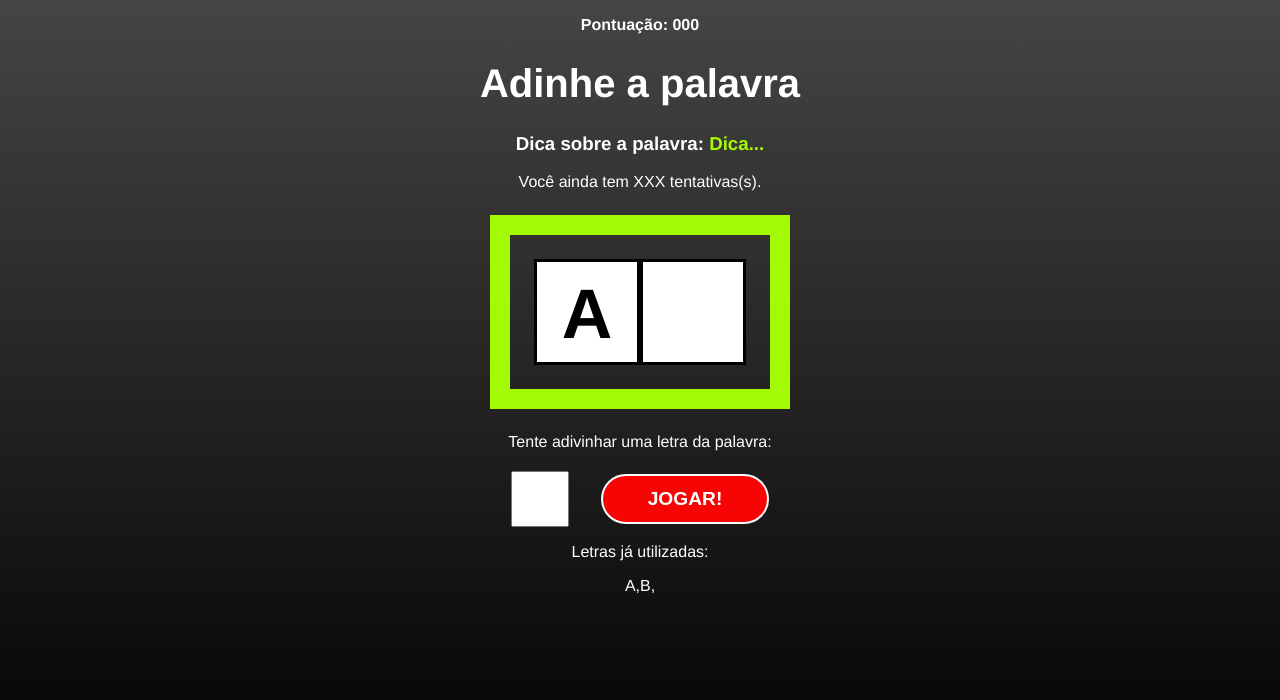
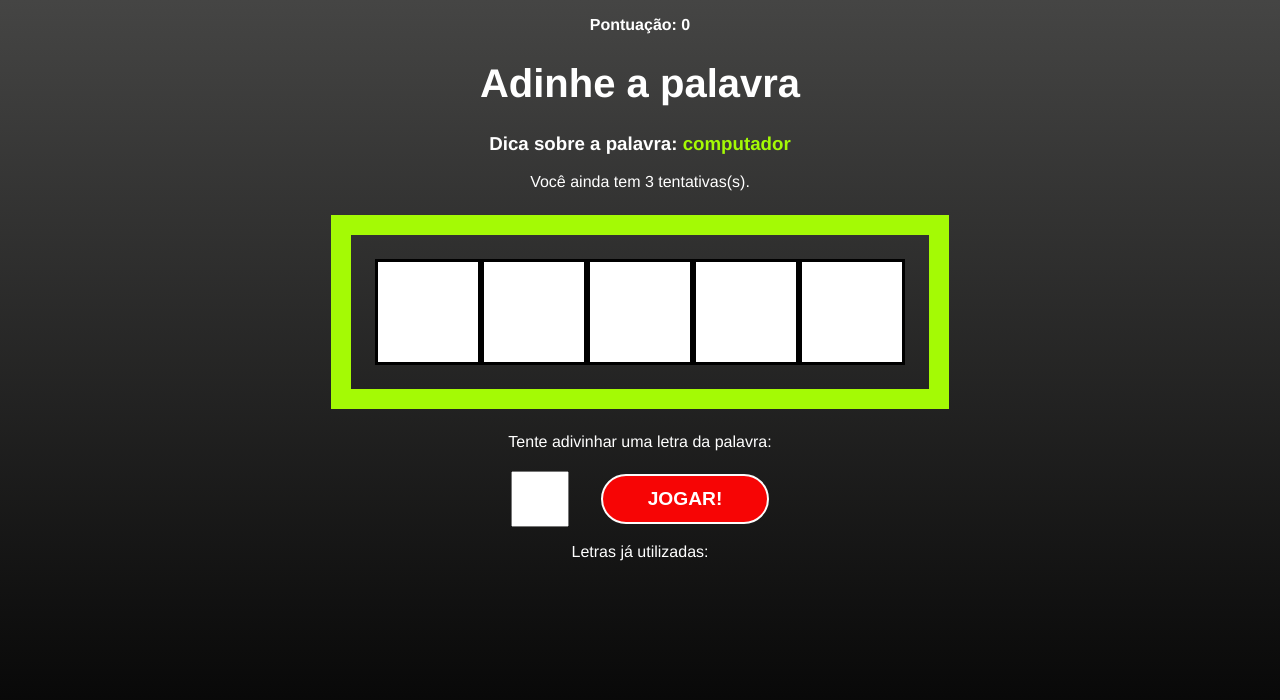
Before and after one commit to microsfire/React, a React (Vite) app in the folder 6_SECRET_WORD/secretWord/: page / in a window 1280 px wide. Both pictures are taken after a click on the button "COMEÇAR O JOGO". Shown: the top 700 px of the page. Built offline with nearby package versions, Linux system fonts and the light colour scheme.

Commit message:
implementing the functions

```diff
--- a/6_SECRET_WORD/secretWord/src/App.jsx
+++ b/6_SECRET_WORD/secretWord/src/App.jsx
@@ -27,7 +27,7 @@
   const [pickedCategory, setPickedCategory] = useState("")
   const [letters, setLetters] = useState([])
 
-  const [guessedLetter, setGuessedLeter] = useState([])
+  const [guessedLetter, setGuessedLetter] = useState([])
   const [wrongLetter, setWrongLetter] = useState([])
   const [guesses, setGuesses] = useState(3)
   const [score, setScore] = useState(0)
@@ -63,15 +63,15 @@
   //fill states
   setPickedWord(word)
   setPickedCategory(category)
-  setLetters(letters)
+  setLetters(wordLetters)
 
 
   setGameStage(stages[1].name)
 }
 
 // processing the letter input
-const verifyLetter = () => {
-  setGameStage(stages[2].name)
+const verifyLetter = (letter) => {
+  console.log(letter)
 }
 
 // restart game
@@ -90,6 +90,8 @@
       letters={letters}
       guessedLetter={guessedLetter}
       wrongLetter={wrongLetter}
+      guesses={guesses}
+      score={score}
       />}
       {gameStage === 'end' && <GameOver reset={reset} />}
 
--- a/6_SECRET_WORD/secretWord/src/components/Game.jsx
+++ b/6_SECRET_WORD/secretWord/src/components/Game.jsx
@@ -1,31 +1,64 @@
+import { useState, useRef } from 'react'
 import './Game.css'
 
-const Game = ({verifyLetter}) => {
+const Game = ({
+  verifyLetter,
+  pickedword,
+  pickedCategory,
+  letters,
+  guessedLetter,
+  wrongLetter,
+  guesses,
+  score
+}) => {
+  const [letter, setLetter] = useState('')
+  const letterInputRef = useRef(null)
+
+  const handleSubmit = (e) => {
+    e.preventDefault()
+    verifyLetter(letter)
+    setLetter('')
+    letterInputRef.current.focus()
+  }
+
   return (
     <div className="game">
       <p className="points">
-        <span>Pontuação: 000</span>
+        <span>Pontuação: {score}</span>
       </p>
       <h1>Adinhe a palavra</h1>
       <h3 className="tip">
-        Dica sobre a palavra: <span>Dica...</span>
+        Dica sobre a palavra: <span>{pickedCategory}</span>
       </h3>
-      <p>Você ainda tem XXX tentativas(s).</p>
+      <p>Você ainda tem {guesses} tentativas(s).</p>
       <div className="wordContainer">
-        <span className="letter">A</span>
-        <span className="blankSquare"></span>
+        {letters.map((letter, i) => (
+          guessedLetter.includes(letter) ? (
+            <span key={i} className='letter'>{letter}</span>
+          ) : (
+            <span key={i} className='blankSquare'></span>
+          )
+        ))}
       </div>
       <div className="letterContainer">
         <p>Tente adivinhar uma letra da palavra:</p>
-        <form>
-          <input type="text" name='letter' maxLength='1' required />
+        <form onSubmit={handleSubmit}>
+          <input
+          type="text"
+          name='letter'
+          maxLength='1'
+          required
+          onChange={(e) => setLetter(e.target.value)}
+          value={letter}
+          ref={letterInputRef}/>
           <button>jogar!</button>
         </form>
       </div>
       <div className="wrongLettersContainer">
         <p>Letras já utilizadas:</p>
-        <span>A,</span>
-        <span>B,</span>
+            {wrongLetter.map((letter, i) => (
+              <span key={i}>{letter}, </span>
+            ))}
       </div>
     </div>
   )
```
